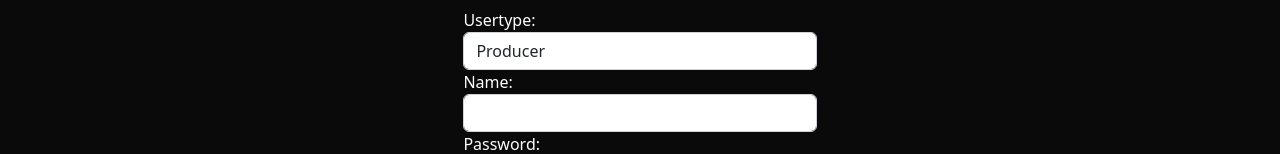
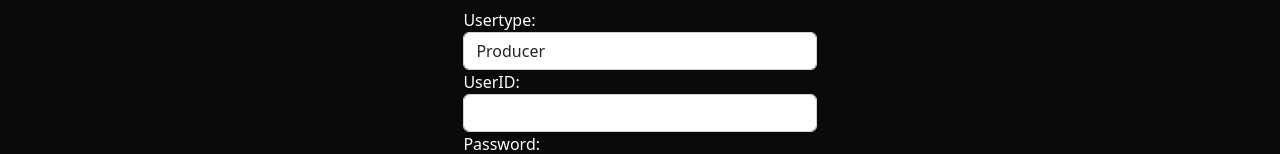
Before and after one commit to stefanostsolos/blockchain-supplychain, a React (Create React App) app in the folder web-app/client/: page / in a window 1280 px wide. Shown: the part 179-333 px from the top of the page. Built offline with nearby package versions, Linux system fonts and the light colour scheme.

Commit message:
Update webapp

```diff
--- a/web-app/client/src/components/signIn.component.js
+++ b/web-app/client/src/components/signIn.component.js
@@ -136,7 +136,7 @@ export class SignIn extends Component {
             </select>
           </div>
           <div className="form-group">
-            <label>Name: </label>
+            <label>UserID: </label>
             <input
               type="text"
               required
```
